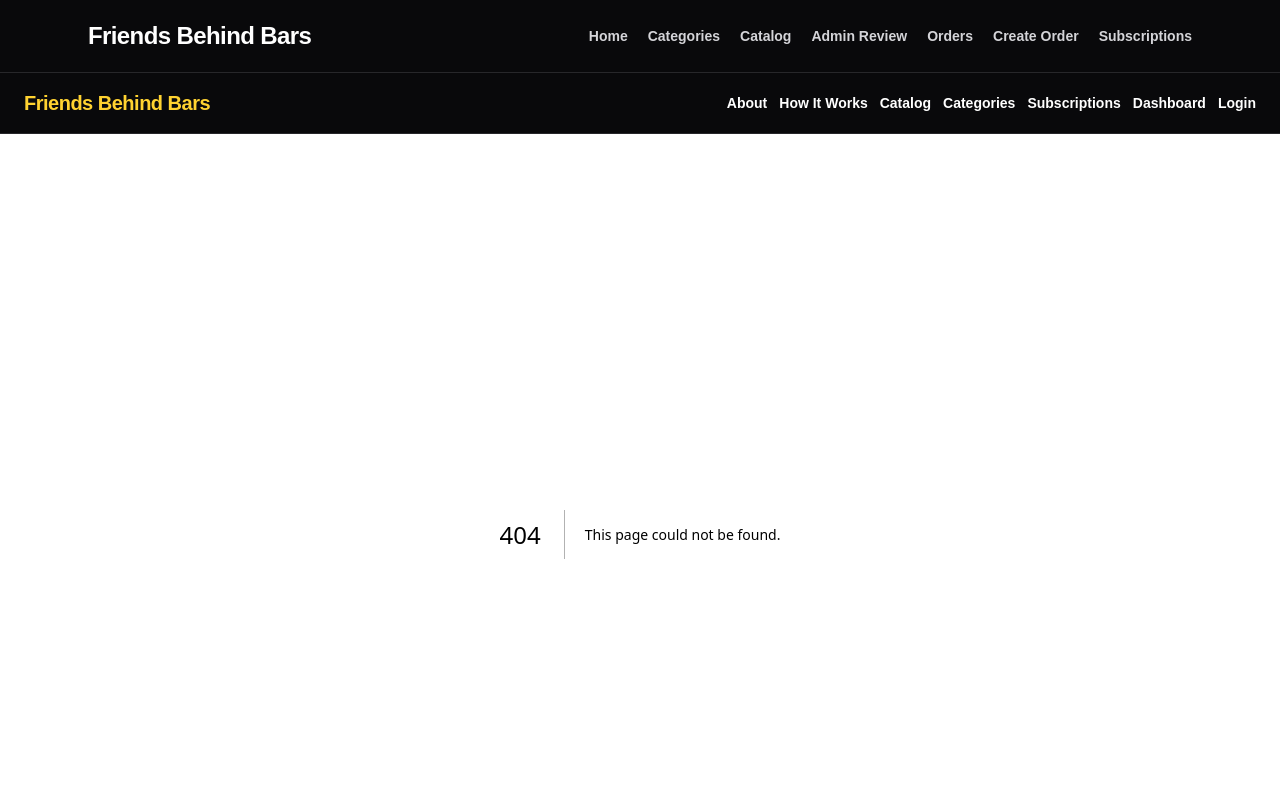
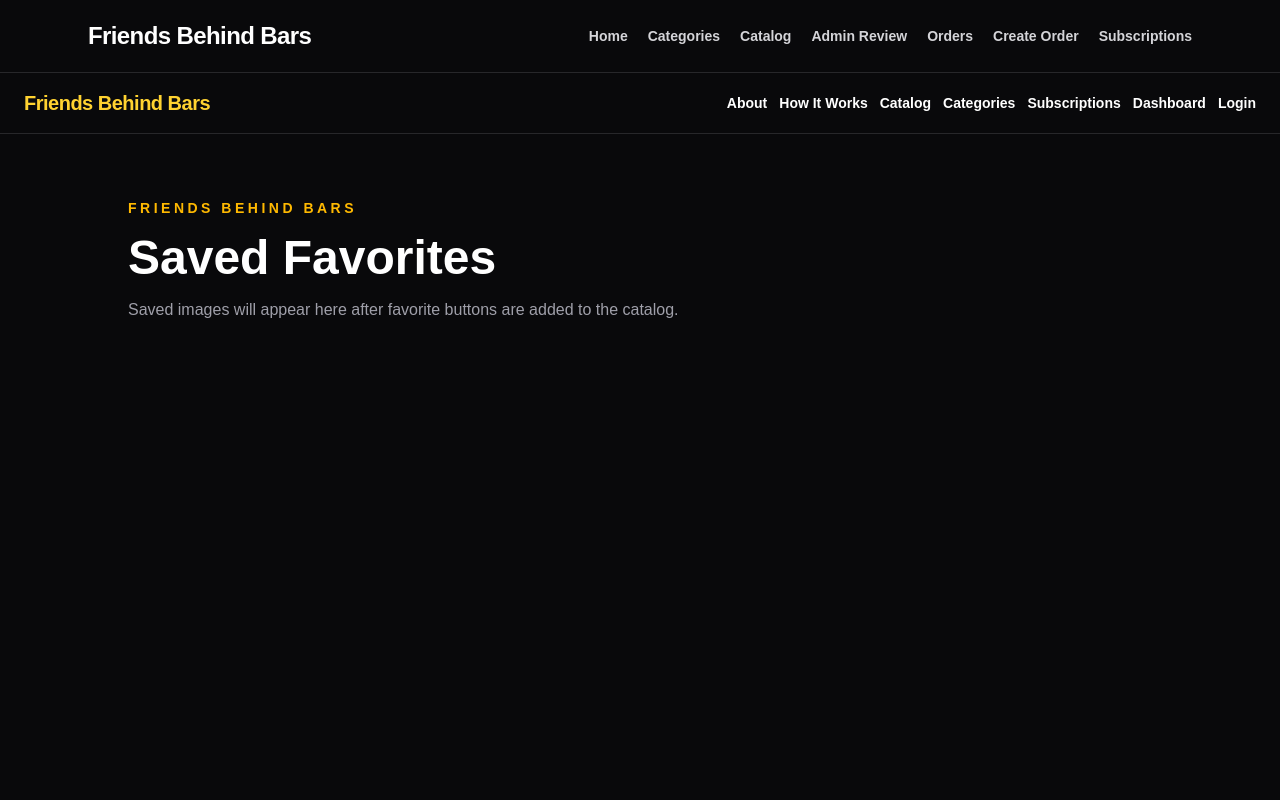
Before and after one commit to ssoup111/gary-project, a Next.js app: page /favorites in a window 1280 px wide. Before the commit this address had no page. Shown: the top 800 px of the page. Built offline with nearby package versions, Linux system fonts and the light colour scheme.

Commit message:
Restore dashboard and add favorites card

```diff
--- /dev/null
+++ b/app/dashboard/page.tsx
@@ -0,0 +1,52 @@
+import Link from "next/link";
+import AuthGuard from "@/components/auth/AuthGuard";
+import AccountNav from "@/components/auth/AccountNav";
+
+export default function DashboardPage() {
+  return (
+    <AuthGuard>
+      <main className="min-h-screen bg-zinc-950 px-6 py-16 text-white">
+        <div className="mx-auto max-w-6xl">
+          <AccountNav />
+
+          <p className="text-sm font-bold uppercase tracking-[0.25em] text-amber-400">
+            Friends Behind Bars
+          </p>
+
+          <h1 className="mt-4 text-5xl font-black">Customer Dashboard</h1>
+
+          <p className="mt-4 max-w-2xl text-zinc-400">
+            Manage recipients, orders, subscriptions, favorites, and saved images.
+          </p>
+
+          <div className="mt-10 grid gap-6 md:grid-cols-2 lg:grid-cols-4">
+            <Link href="/favorites" className="rounded-3xl border border-zinc-800 bg-zinc-900 p-6 hover:border-amber-400">
+              <h2 className="text-xl font-black">Favorites</h2>
+              <p className="mt-3 text-sm text-zinc-400">Saved images for later ordering.</p>
+            </Link>
+
+            <Link href="/catalog" className="rounded-3xl border border-zinc-800 bg-zinc-900 p-6 hover:border-amber-400">
+              <h2 className="text-xl font-black">Browse Images</h2>
+              <p className="mt-3 text-sm text-zinc-400">Choose approved images for delivery.</p>
+            </Link>
+
+            <Link href="/recipients" className="rounded-3xl border border-zinc-800 bg-zinc-900 p-6 hover:border-amber-400">
+              <h2 className="text-xl font-black">Recipients</h2>
+              <p className="mt-3 text-sm text-zinc-400">Save inmate profiles for repeat orders.</p>
+            </Link>
+
+            <Link href="/my-orders" className="rounded-3xl border border-zinc-800 bg-zinc-900 p-6 hover:border-amber-400">
+              <h2 className="text-xl font-black">Orders</h2>
+              <p className="mt-3 text-sm text-zinc-400">Track image purchases and delivery status.</p>
+            </Link>
+
+            <Link href="/subscriptions" className="rounded-3xl border border-zinc-800 bg-zinc-900 p-6 hover:border-amber-400">
+              <h2 className="text-xl font-black">Subscriptions</h2>
+              <p className="mt-3 text-sm text-zinc-400">Manage image plans and recurring deliveries.</p>
+            </Link>
+          </div>
+        </div>
+      </main>
+    </AuthGuard>
+  );
+}
--- /dev/null
+++ b/app/favorites/page.tsx
@@ -0,0 +1,17 @@
+export default function FavoritesPage() {
+  return (
+    <main className="min-h-screen bg-zinc-950 px-6 py-16 text-white">
+      <div className="mx-auto max-w-5xl">
+        <p className="text-sm font-bold uppercase tracking-[0.25em] text-amber-400">
+          Friends Behind Bars
+        </p>
+
+        <h1 className="mt-4 text-5xl font-black">Saved Favorites</h1>
+
+        <p className="mt-4 text-zinc-400">
+          Saved images will appear here after favorite buttons are added to the catalog.
+        </p>
+      </div>
+    </main>
+  );
+}
```
